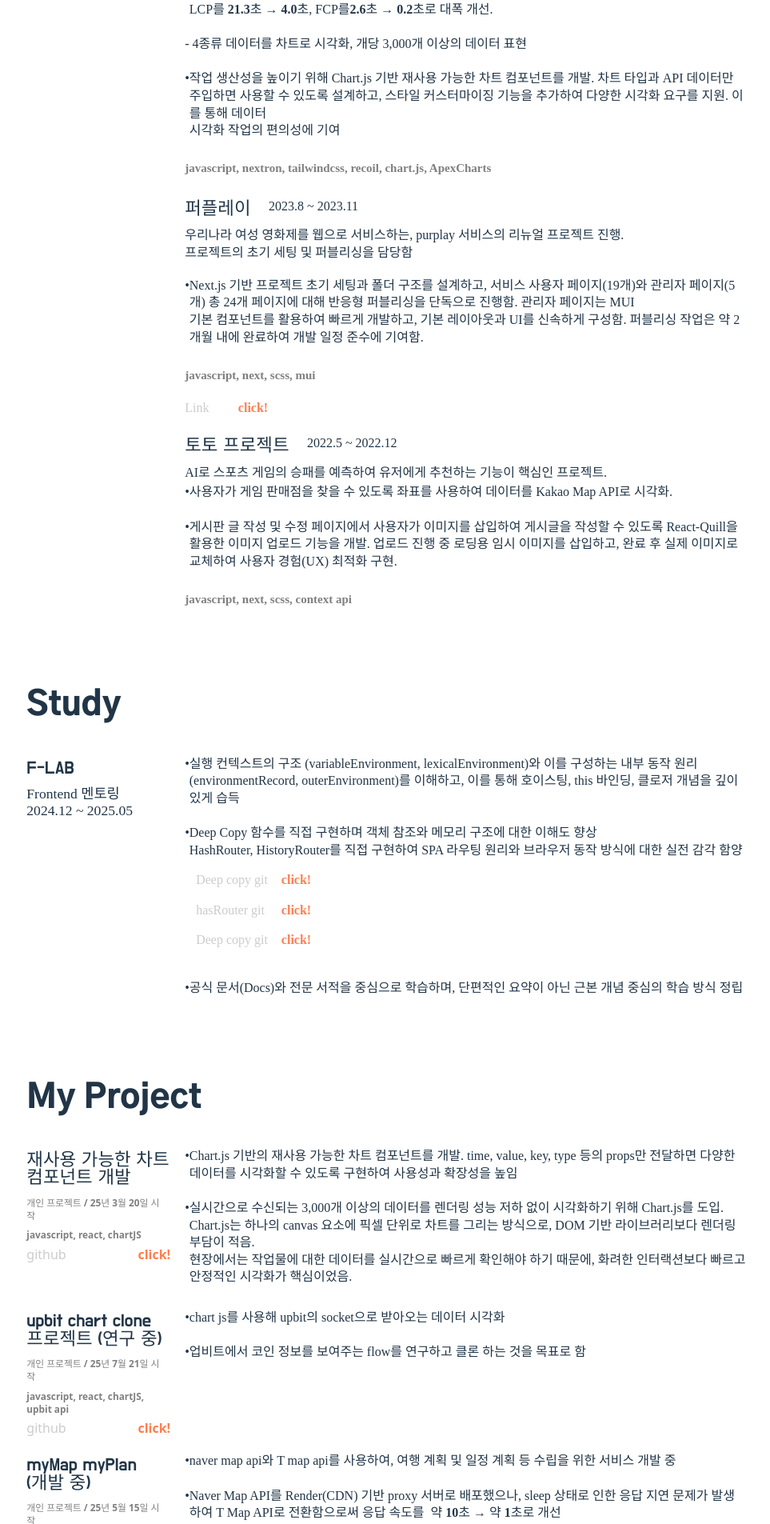
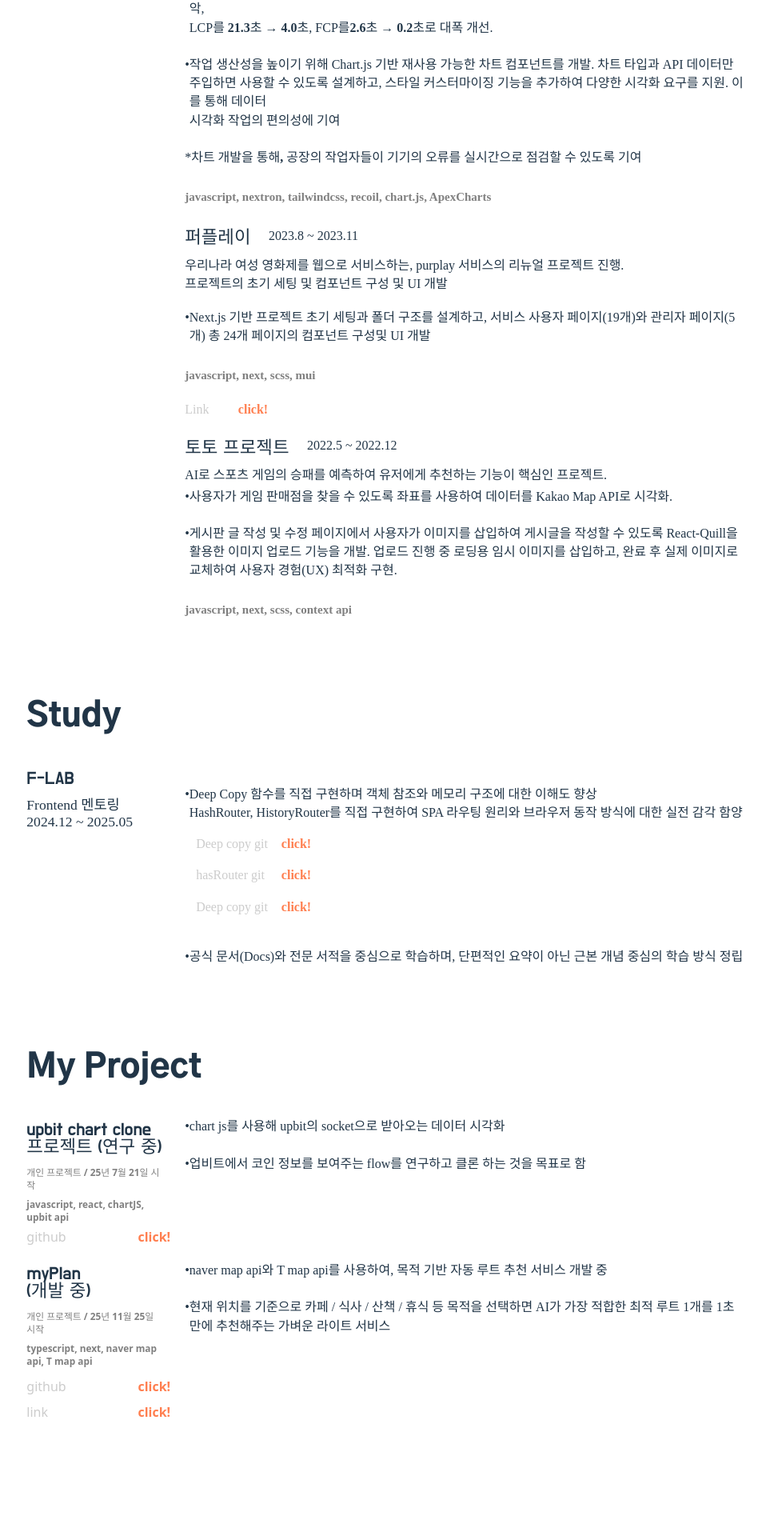
Before and after one commit to BANGWON-LEE/wony_resume, a React (Vite) app: page / in a window 1280 px wide. Shown: the part 895-2800 px from the top of the page at 80% size, without its empty margins (157-1120 px from the left). After the commit the page ends 2759 px from the top, so only its background shows below. Built offline with nearby package versions, Linux system fonts and the light colour scheme.

Commit message:
edit : 이력서 재수정

```diff
--- a/src/App.jsx
+++ b/src/App.jsx
@@ -66,7 +66,24 @@ function App() {
         <div className="header_my_info">
           <div className="header_inner_left">
             <TextBlackHanSansContent>
-              <p className="text_black_hansans_content_inner">
+              {/* <p className="text_black_hansans_content_inner"> */}
+              데이터를 차트 또는 지도로 표현하는 것을 좋아합니다. <br /> mqtt로
+              받아오는 실시간 누적 데이터, 약 3000개를 시각화 함. 이를 통해
+              사용자가 기기의 오류를 체크하는 데 기여하였습니다
+              <br /> t map api와 네이버 지도 api를 통해 데이터를 시각화를
+              경험하였습니다.
+              <br /> Figma와 slack, jira를 통해 협업합니다. <br />
+              기술 경험이나 공부 내용을&nbsp;
+              <a
+                // className="click_text"
+                href="https://www.instagram.com/fe_developer_wony"
+                target="_blank"
+              >
+                sns(인스타그램)
+              </a>
+              에 기록하고 있습니다
+              {/* </p> */}
+              {/* <p className="text_black_hansans_content_inner">
                 스마트 팩토리 프로젝트에서, 공장 기기의 데이터를 차트로 시각화
                 한 경험이 있습니다. <br /> 과거 데이터 및 mqtt로 받아오는 실시간
                 데이터,약 3000개 이상을 시각화 하고, 성능을 개선한 경험이
@@ -86,7 +103,7 @@ function App() {
                 원활한 협업을 위해 짧은 내용은 구두로, 긴 내용은 텍스트로 정리해
                 동료들이 내용을 정확히 이해하고 빠르게 대응할 수 있도록
                 지원합니다.
-              </p>
+              </p> */}
             </TextBlackHanSansContent>
           </div>
           {/* <div className="header_inner_right"> */}
--- a/src/components/main/LeftContent.jsx
+++ b/src/components/main/LeftContent.jsx
@@ -69,7 +69,13 @@ export default function LeftContent() {
                         배터리 생산 기기의 데이터를 차트로 시각화 하여
                       </span>
                     </li> */}
-
+                    <li className="content_li">
+                      <span>•</span>
+                      <span>
+                        프로젝트의 초기 세팅 및 컴포넌트 구성 및 UI 개발
+                      </span>
+                    </li>
+                    <br />
                     <li className="content_li">
                       - 사용자가 한 페이지에서 3종류 이상의 기기 상태 데이터를
                       각각 차트로 보길 원함
@@ -77,6 +83,7 @@ export default function LeftContent() {
                       시각화 됨
                     </li>
                     <br />
+
                     <li className="content_li">
                       <span>•</span>
                       <span>
@@ -98,11 +105,7 @@ export default function LeftContent() {
                         <strong>2.6초 → 0.2초</strong>로 대폭 개선.
                       </span>
                     </li>
-                    <br />
-                    <li className="content_li">
-                      - 4종류 데이터를 차트로 시각화, 개당 3,000개 이상의 데이터
-                      표현
-                    </li>
+
                     <br />
                     <li className="content_li">
                       <span>•</span>
@@ -113,6 +116,16 @@ export default function LeftContent() {
                         추가하여 다양한 시각화 요구를 지원. 이를 통해 데이터
                         <br />
                         시각화 작업의 편의성에 기여
+                      </span>
+                    </li>
+                    <br />
+                    <li className="content_li">
+                      <span>*</span>
+                      <span>
+                        <strong>
+                          차트 개발을 통해, 공장의 작업자들이 기기의 오류를
+                          실시간으로 점검할 수 있도록 기여
+                        </strong>
                       </span>
                     </li>
                   </ul>
@@ -139,7 +152,7 @@ export default function LeftContent() {
                   우리나라 여성 영화제를 웹으로 서비스하는, purplay 서비스의
                   리뉴얼 프로젝트 진행.
                   <br />
-                  프로젝트의 초기 세팅 및 퍼블리싱을 담당함
+                  프로젝트의 초기 세팅 및 컴포넌트 구성 및 UI 개발
                 </span>
               </TextBlackHanSansContent>
               <br />
@@ -151,11 +164,7 @@ export default function LeftContent() {
                       <span>
                         Next.js 기반 프로젝트 초기 세팅과 폴더 구조를 설계하고,
                         서비스 사용자 페이지(19개)와 관리자 페이지(5개) 총 24개
-                        페이지에 대해 반응형 퍼블리싱을 단독으로 진행함. 관리자
-                        페이지는 MUI <br />
-                        기본 컴포넌트를 활용하여 빠르게 개발하고, 기본
-                        레이아웃과 UI를 신속하게 구성함. 퍼블리싱 작업은 약
-                        2개월 내에 완료하여 개발 일정 준수에 기여함.
+                        페이지의 컴포넌트 구성및 UI 개발
                       </span>
                     </li>
                   </ul>
--- a/src/components/main/RightContent.jsx
+++ b/src/components/main/RightContent.jsx
@@ -30,7 +30,7 @@ export default function RightContent() {
               <TextBlackHanSansContent>
                 <div className="text_box">
                   <ul className="text_box_ul">
-                    <li className="content_li">
+                    {/* <li className="content_li">
                       <span>•</span>
                       <span>
                         실행 컨텍스트의 구조 (variableEnvironment,
@@ -39,7 +39,7 @@ export default function RightContent() {
                         이를 통해 호이스팅, this 바인딩, 클로저 개념을 깊이 있게
                         습득
                       </span>
-                    </li>
+                    </li> */}
                     <br />
                     <li className="content_li">
                       <span>•</span>
@@ -194,69 +194,6 @@ export default function RightContent() {
           <div className="content_block_title">
             <TextDoHyeonSmallTitle>
               <h2 className="text_dohyeon_small_title_inner">
-                재사용 가능한 차트
-                <br /> 컴포넌트 개발
-              </h2>
-            </TextDoHyeonSmallTitle>
-            <p className="skill_text small_size">
-              개인 프로젝트 / 25년 3월 20일 시작
-            </p>
-            <p className="skill_text small_size">javascript, react, chartJS</p>
-            <span className="my_info_box_inner">
-              <a
-                className="click_text"
-                href="https://github.com/BANGWON-LEE/wony-chart-components"
-                target="_blank"
-              >
-                github
-              </a>
-              <a
-                href="https://github.com/BANGWON-LEE/wony-chart-components"
-                target="_blank"
-                className="click_dir"
-              >
-                click!
-              </a>
-              {/* <span>qkddnjs31@gmail.com</span> */}
-            </span>
-          </div>
-          <div className="content_block_content">
-            <div className="text_box">
-              <TextBlackHanSansContent>
-                <div className="text_box">
-                  <ul className="text_box_ul">
-                    <li className="content_li">
-                      <span>•</span>
-                      <span>
-                        Chart.js 기반의 재사용 가능한 차트 컴포넌트를 개발.
-                        time, value, key, type 등의 props만 전달하면 다양한
-                        데이터를 시각화할 수 있도록 구현하여 사용성과 확장성을
-                        높임
-                      </span>
-                    </li>
-                    <br />
-                    <li className="content_li">
-                      <span>•</span>
-                      <span>
-                        실시간으로 수신되는 3,000개 이상의 데이터를 렌더링 성능
-                        저하 없이 시각화하기 위해 Chart.js를 도입. Chart.js는
-                        하나의 canvas 요소에 픽셀 단위로 차트를 그리는 방식으로,
-                        DOM 기반 라이브러리보다 렌더링 부담이 적음. <br />
-                        현장에서는 작업물에 대한 데이터를 실시간으로 빠르게
-                        확인해야 하기 때문에, 화려한 인터랙션보다 빠르고
-                        안정적인 시각화가 핵심이었음.
-                      </span>
-                    </li>
-                  </ul>
-                </div>
-              </TextBlackHanSansContent>
-            </div>
-          </div>
-        </div>
-        <div className="content_block">
-          <div className="content_block_title">
-            <TextDoHyeonSmallTitle>
-              <h2 className="text_dohyeon_small_title_inner">
                 upbit chart clone 프로젝트 (연구 중)
               </h2>
             </TextDoHyeonSmallTitle>
@@ -315,26 +252,26 @@ export default function RightContent() {
           <div className="content_block_title">
             <TextDoHyeonSmallTitle>
               <h2 className="text_dohyeon_small_title_inner">
-                myMap myPlan <br /> (개발 중)
+                myPlan <br /> (개발 중)
               </h2>
             </TextDoHyeonSmallTitle>
             <p className="skill_text small_size">
-              개인 프로젝트 / 25년 5월 15일 시작
+              개인 프로젝트 / 25년 11월 25일 시작
             </p>
             <p className="skill_text small_size">
-              typescript, next, recoil, naver map api, T map api
+              typescript, next, naver map api, T map api
             </p>
             <p className="my_info_box_inner">
               <a
                 className="click_text"
                 // href="https://github.com/BANGWON-LEE/react-calendar-w-design"
-                href="https://github.com/BANGWON-LEE/my-map-my-plan"
+                href="https://github.com/BANGWON-LEE/myPlan-lite"
                 target="_blank"
               >
                 github
               </a>
               <a
-                href="https://github.com/BANGWON-LEE/my-map-my-plan"
+                href="https://github.com/BANGWON-LEE/myPlan-lite"
                 target="_blank"
                 className="click_dir"
               >
@@ -345,13 +282,13 @@ export default function RightContent() {
               <a
                 className="click_text"
                 // href="https://github.com/BANGWON-LEE/react-calendar-w-design"
-                href="https://my-map-my-plan.vercel.app/"
+                href="https://my-plan-nine.vercel.app/"
                 target="_blank"
               >
                 link
               </a>
               <a
-                href="https://my-map-my-plan.vercel.app/"
+                href="https://my-plan-nine.vercel.app/"
                 target="_blank"
                 className="click_dir"
               >
@@ -367,27 +304,17 @@ export default function RightContent() {
                     <li className="content_li">
                       <span>•</span>
                       <span>
-                        naver map api와 T map api를 사용하여, 여행 계획 및 일정
-                        계획 등 수립을 위한 서비스 개발 중
+                        naver map api와 T map api를 사용하여, 목적 기반 자동
+                        루트 추천 서비스 개발 중
                       </span>
                     </li>
                     <br />
                     <li className="content_li">
                       <span>•</span>
                       <span>
-                        Naver Map API를 Render(CDN) 기반 proxy 서버로
-                        배포했으나, sleep 상태로 인한 응답 지연 문제가 발생하여
-                        T Map API로 전환함으로써 응답 속도를 &nbsp;
-                        <strong>약 10초 → 약 1초</strong>로 개선
-                      </span>
-                    </li>
-                    <br />
-                    <li className="content_li">
-                      <span>•</span>
-                      <span>
-                        지도 외 페이지 중 데이터 조회 페이지는 Server
-                        Components를 적용해 상태 관리·수화 비용 제거, 코드
-                        단순화
+                        현재 위치를 기준으로 카페 / 식사 / 산책 / 휴식 등 목적을
+                        선택하면 AI가 가장 적합한 최적 루트 1개를 1초 만에
+                        추천해주는 가벼운 라이트 서비스
                       </span>
                     </li>
                   </ul>
--- a/src/style/content.scss
+++ b/src/style/content.scss
@@ -54,3 +54,7 @@
     white-space: normal;
   }
 }
+
+.my_study_block {
+  display: flex;
+}
--- a/src/style/text.scss
+++ b/src/style/text.scss
@@ -40,7 +40,8 @@
   font-family: 'Black Han Sans, sans-serif';
   font-weight: normal;
   text-align: left;
-  line-height: 1.35rem;
+  line-height: 1.45rem;
+
   // font-size: 1rem;
   @media (max-width: 768px) {
     font-size: 0.76em;
@@ -61,6 +62,7 @@
 
 .text_box {
   display: grid;
+  align-items: center;
   margin: 0.2em 0;
   &_ul {
     padding: 0;
```
